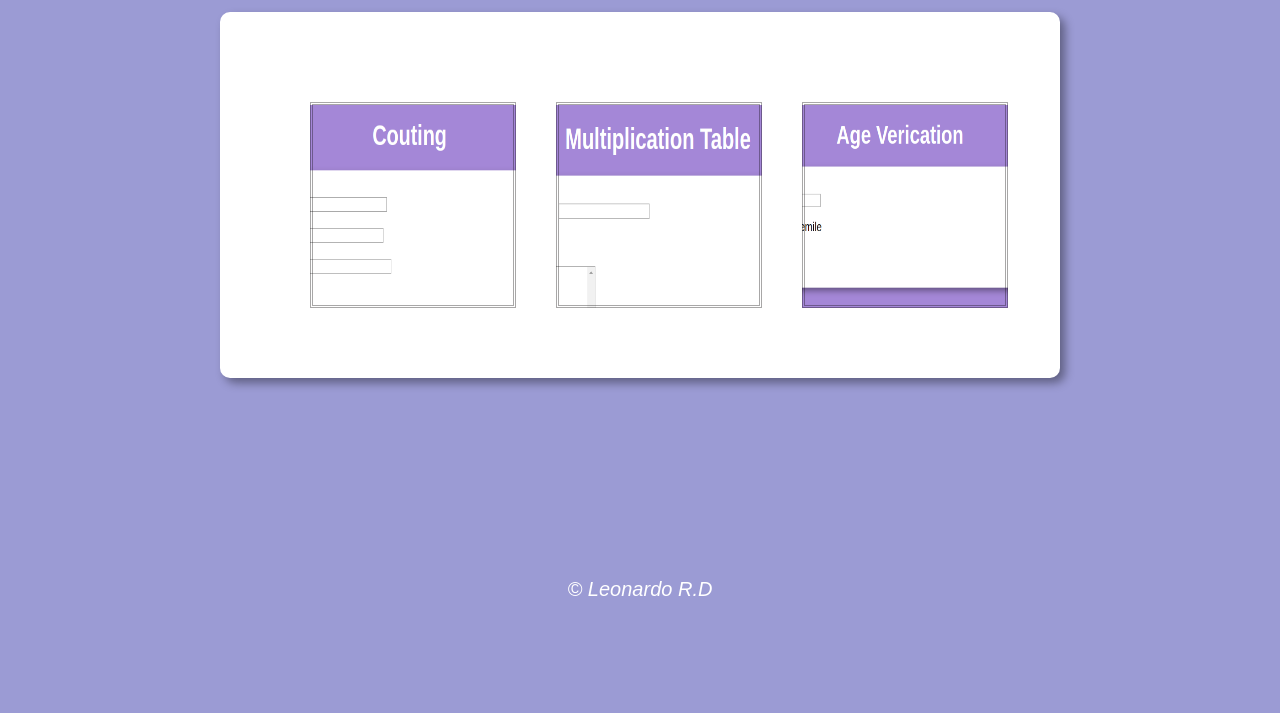
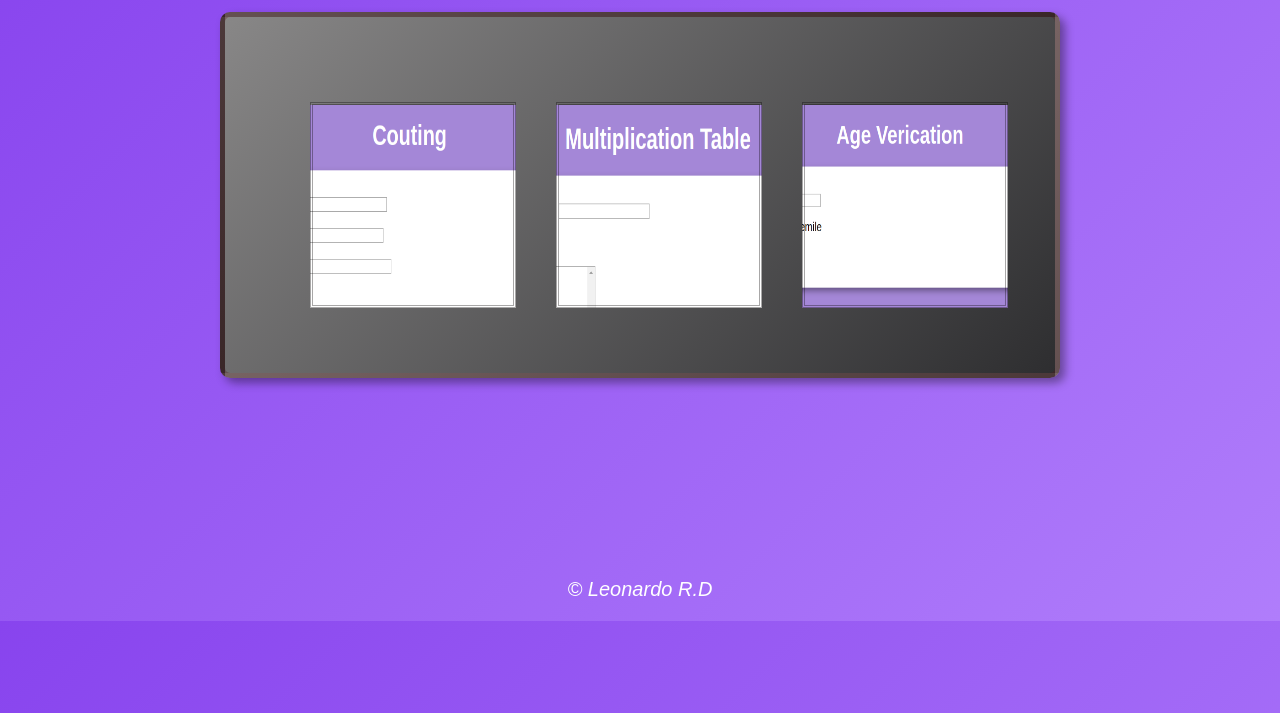
Before and after one commit to leoreisdias/trainingJavascript, a plain HTML site: page index.html in a window 1280 px wide. Shown: the part 87-800 px from the top of the page. Drawn offline with Linux system fonts and the light colour scheme.

Commit message:
Changing style  in background

```diff
--- a/css/estilo.css
+++ b/css/estilo.css
@@ -1,5 +1,5 @@
 body{
-    background: rgb(155, 155, 212);
+    background: linear-gradient(135deg, #8844ee, #B07DFB);
     font: normal 15pt Arial;
 }
 
@@ -26,13 +26,13 @@ h1::after{
 
 
 section{
-    background: white;
+    background: linear-gradient(135deg, #888787, rgb(46, 46, 48));
     border-radius: 10px;
     padding: 15px;
     max-width: 800px;
     margin: auto;
     box-shadow: 5px 5px 10px rgba(0, 0, 0, 0.384);
-    border: 5px solid white;
+    border: 5px solid rgba(82, 22, 22, 0.322);
 }
 
 select{
```
